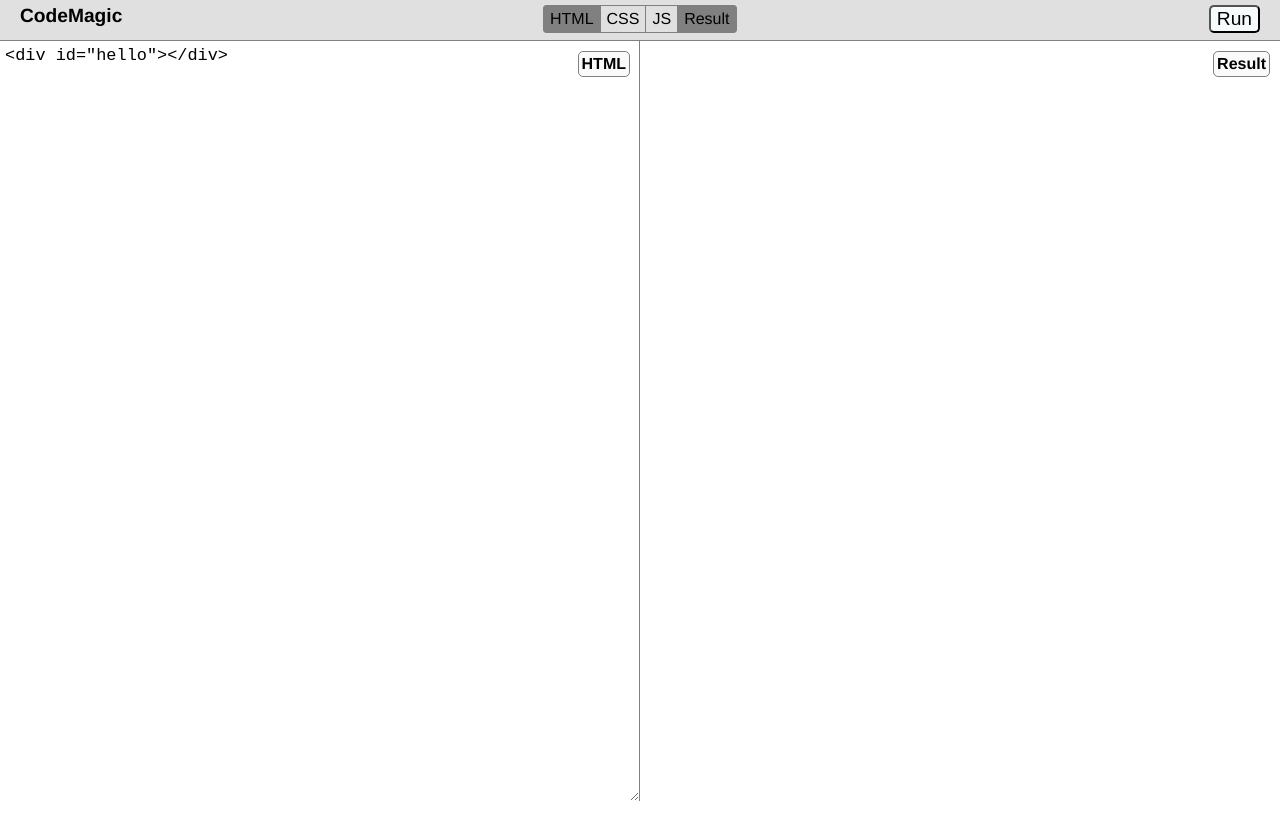
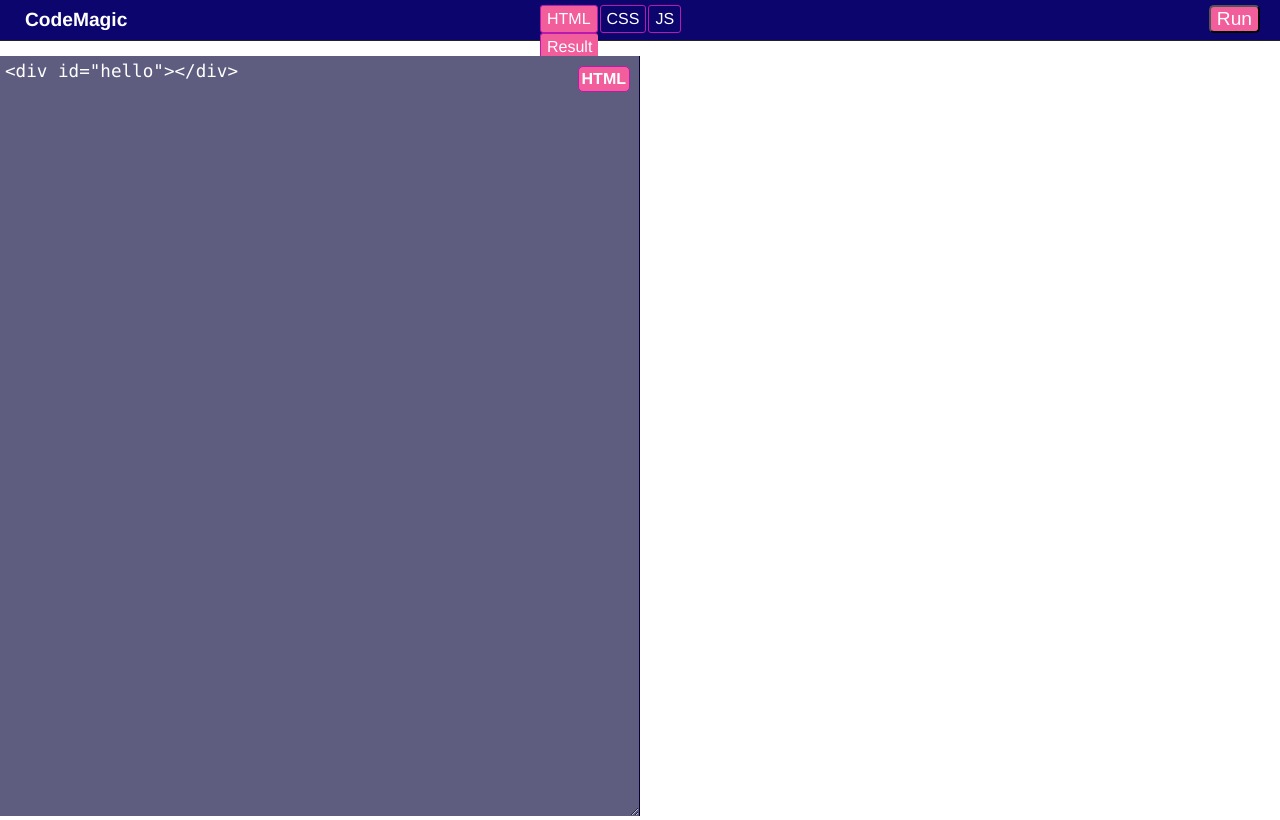
Before and after one commit to Abhi9219/CodeMagic, a plain HTML site: page index.html in a window 1280 px wide. Drawn offline with Linux system fonts and the light colour scheme.

Commit message:
Add stylesheets

```diff
--- a/index.html
+++ b/index.html
@@ -4,107 +4,7 @@
 		<title>Code Magic</title>
 		<meta charset="utf-8" />
 		<script type="text/javascript" src="jquery-2.1.4.js"></script>
-		<style type="text/css">
-
-			body {
-				margin: 0;
-				padding: 0;
-				font-family: "HelveticaNeue-Light", "Helvetica Neue Light", "Helvetica Neue", Helvetica, Arial, "Lucida Grande", sans-serif;
-				font-weight: 300;
-			}
-			#menubar {
-				width: 100%;
-				height: 40px;
-				background-color: #e0e0e0;
-				border-bottom: 1px solid gray;
-			}
-
-			#logo {
-				padding:  5px 0 0 20px;
-				font-weight: bold;
-				font-size: 120%;
-				float: left;
-			}
-
-			#buttonDiv {
-				float: right;
-				padding: 5px 20px 0 0;
-			}
-
-			#runButton {
-                background-color: #F7FBFC;
-				font-size: 120%;
-                border-radius: 5px;
-                cursor: pointer;
-			}
-
-			#toggles {
-            	width: 192px;
-				margin: 0 auto;
-				list-style: none;
-				border: 1px solid gray;
-				border-radius: 3px;
-				padding: 0;
-				height: 26px;
-				position: relative;
-				top: 5px;
-			}
-
-			#toggles li {
-				float: left;
-				border-right: 1px solid gray;
-				padding: 4px 6px;
-			}
-
-			.clear {
-				clear: both;
-			}
-
-			.codeContainer {
-				width: 50%;
-				height: 100%;
-				float: left;
-				position: relative;
-			}
-
-			.codeContainer textarea {
-				width: 100%;
-				height: 100%;
-				border: none;
-				border-right: 1px solid gray;
-				box-sizing: border-box;
-				font-family: monospace;
-				font-size: 130%;
-				padding: 5px;
-			}
-
-			.selected {
-				background-color: grey;
-			}
-
-		 .codeLabel {
-                padding: 3px;
-				position: absolute;
-				top: 10px;
-				right: 10px;
-				font-weight: bold;
-                border: 1px solid grey;
-                border-radius: 5px;
-                background-color: #FAFAFA;
-			}
-
-			#CSSContainer, #JSContainer {
-				display: none;
-			}
-
-		    iframe {
-		    	height: 100%;
-		    	width: 80%;
-		    	position: relative;;
-		    	left: 10px;
-		    	border: none;
-		    }
-		</style>
+		<link rel="stylesheet" href="style.css" type="text/css">
 	</head>
 	<body>
 
--- /dev/null
+++ b/style.css
@@ -0,0 +1,115 @@
+body {
+  margin: 0;
+  padding: 0;
+  font-family: "HelveticaNeue-Light", "Helvetica Neue Light", "Helvetica Neue", Helvetica, Arial, "Lucida Grande", sans-serif;
+  font-weight: 300;
+}
+
+#menubar {
+  width: 100%;
+  height: 40px;
+  background-color: #0C056D;
+  border-bottom: 1px solid #222;
+}
+
+#logo {
+  padding-left: 25px;
+  font-weight: bold;
+  font-size: 120%;
+  float: left;
+  color: white;
+  line-height: 40px;
+}
+
+#buttonDiv {
+  float: right;
+  padding: 5px 20px 0 0;
+}
+
+#runButton {
+  background-color: #F25D9C;
+  color: white;
+  font-size: 120%;
+  border-radius: 5px;
+  cursor: pointer;
+}
+
+#toggles {
+  width: 200px;
+  margin: 0 auto;
+  list-style: none;
+  padding: 0;
+  height: 26px;
+  position: relative;
+  top: 5px;
+}
+
+#toggles li {
+  float: left;
+  color: white;
+  border-right: 1px solid #B61AAE;
+  padding: 4px 6px;
+  border: 1px solid #B61AAE;
+  border-radius: 3px;
+  margin-right: 2px;
+}
+
+.clear {
+  clear: both;
+}
+
+.codeContainer {
+  background: white;
+  width: 50%;
+  height: 100%;
+  float: left;
+  position: relative;
+}
+
+.codeContainer textarea {
+  width: 100%;
+  height: 100%;
+  border: none;
+  border-right: 1px solid #060236;
+  -webkit-box-sizing: border-box;
+          box-sizing: border-box;
+  font-family: 'Menlo', 'Monaco',monospace;
+  font-size: 1.1rem;
+  padding: 5px;
+  background: #5e5c7f;
+  color: white;
+}
+
+.selected {
+  background-color: #F25D9C;
+}
+
+.codeLabel {
+  padding: 3px;
+  position: absolute;
+  top: 10px;
+  right: 10px;
+  font-weight: bold;
+  border: 1px solid #B61AAE;
+  border-radius: 5px;
+  background-color: #F25D9C;
+  color: white;
+  z-index: 1;
+}
+
+#ResultContainer .codeLabel {
+  opacity: 0;
+  z-index: 0;
+}
+
+#CSSContainer, #JSContainer {
+  display: none;
+}
+
+iframe {
+  height: 100%;
+  width: 94%;
+  position: relative;
+  left: 3%;
+  border: none;
+}
```
